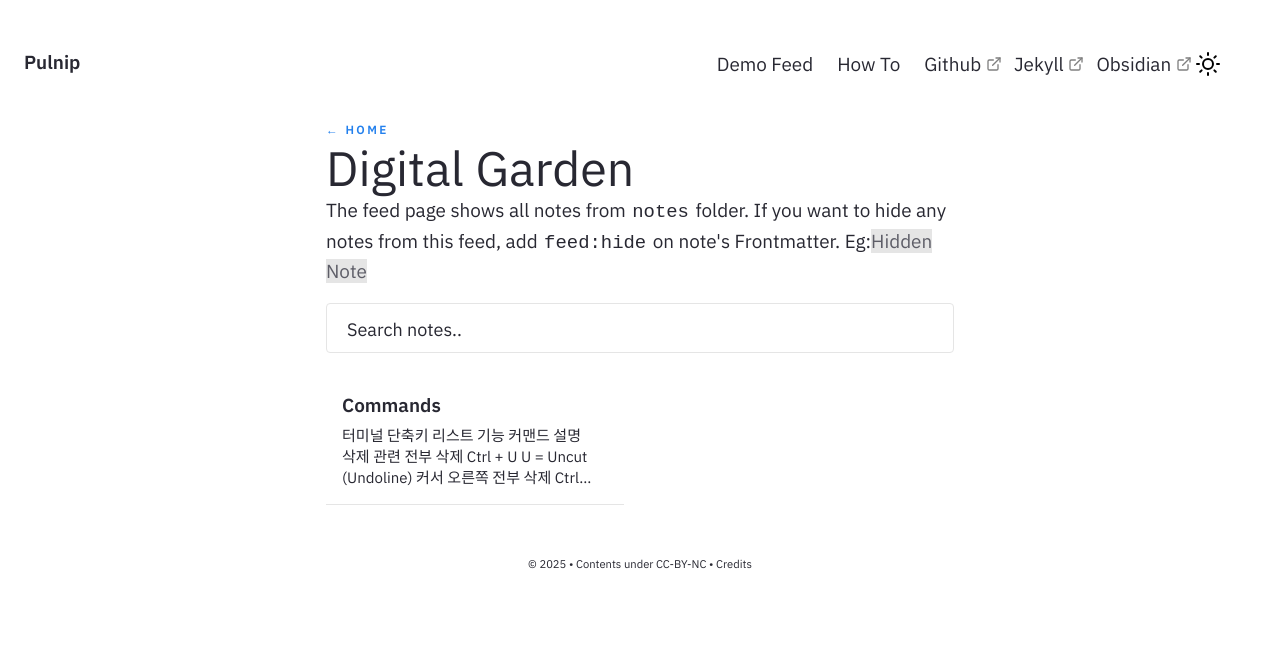
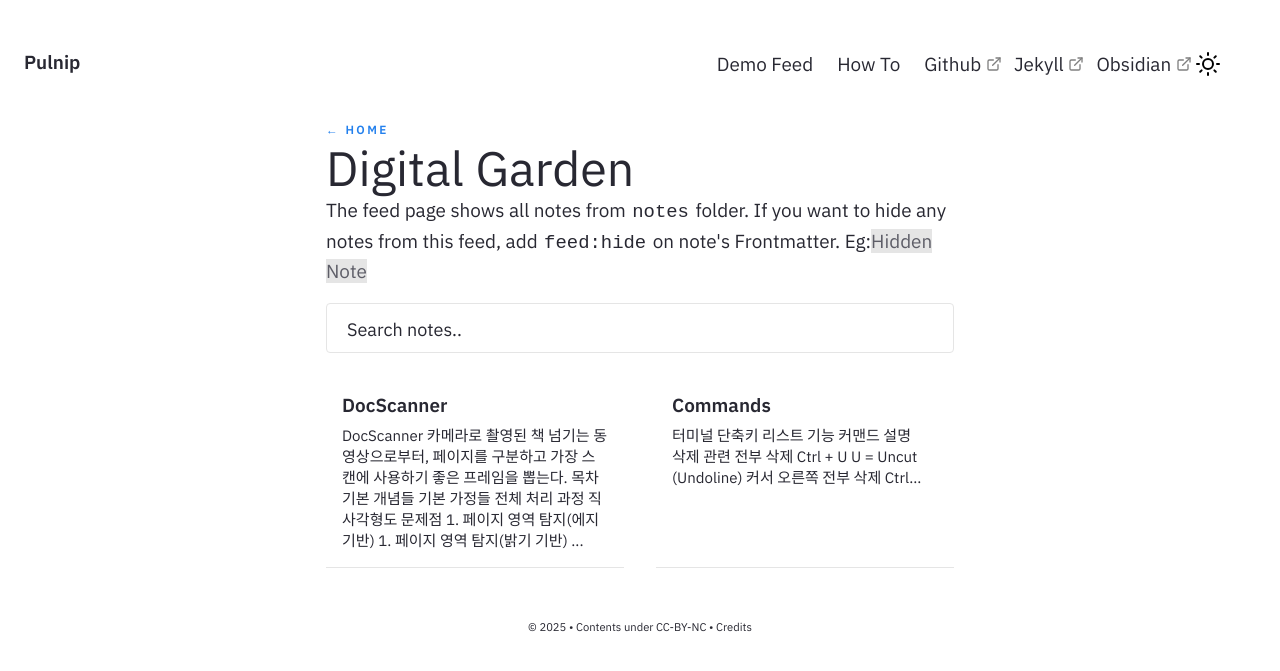
Before and after one commit to pulnip/pulnip.github.io, a Jekyll site: the page built from pages/notes.md, in a window 1280 px wide. Shown: the top 671 px of the page. Built offline with Jekyll 4.4.1, drawn with Linux system fonts in a browser that asks for light colours; part of the change alters nothing that is shown.

Commit message:
add DocScanner manual

```diff
--- a/_config.yml
+++ b/_config.yml
@@ -109,6 +109,7 @@ exclude:
   - Gemfile
   - Gemfile.
   - _notes/.obsidian/
+  - _notes/정리할 거
 #   - .sass-cache/
 #   - .jekyll-cache/
 #   - gemfiles/
--- a/_layouts/Post.html
+++ b/_layouts/Post.html
@@ -65,6 +65,9 @@
     <![endif]-->
     <!--<link href="/assets/css/prism.css" rel="stylesheet" />-->
     <link rel="alternate" type="application/rss+xml" href="{{ site.url }}/feed.xml">
+
+    <script src="https://cdn.jsdelivr.net/npm/mermaid/dist/mermaid.min.js"></script>
+    <script>mermaid.initialize({startOnLoad:true});</script>
 </head>
 
 <body>
--- /dev/null
+++ b/_notes/DocScanner/DocScanner.md
@@ -0,0 +1,257 @@
+---
+title: DocScanner
+feed: show
+date: 2025-06-19
+format: post
+permalink: /docscanner
+---
+
+## DocScanner
+
+카메라로 촬영된 책 넘기는 동영상으로부터,
+
+1. 페이지를 구분하고
+2. 가장 스캔에 사용하기 좋은 프레임을 뽑는다.
+
+## 목차
+
+- [기본 개념들](#기본-개념들)
+- [기본 가정들](#기본-가정들)
+- [전체 처리 과정](#전체-처리-과정)
+    - [직사각형도 문제점](#직사각형도-특징의-주요-문제점들)
+- [1. 페이지 영역 탐지(에지 기반)](#1-가-페이지-영역-탐지에지-기반)
+- [1. 페이지 영역 탐지(밝기 기반)](#1-나-페이지-영역-탐지밝기-기반)
+    - [문제점](#1-나의-주요-문제점)
+- [2. 직사각형도 추출](#2-직사각형도-추출)
+    - [문제점](#직사각형도-특징의-주요-문제점들)
+- [3. 페이지 블럭 단위 구분](#3-페이지-블럭-별-프레임-구분)
+    - [문제점](#골짜기-특징의-주요-문제점들)
+- [4. 대표 프레임 선택](#4-페이지-블럭-별-대표-프레임-선택)
+    - [문제점](#4의-주요-문제점)
+
+## 기본-개념들
+
+(A) 한 프레임 내의 모든 픽셀은 <ins>페이지 픽셀</ins> $p_i$ 이거나, <ins>배경 픽셀</ins> $b_i$ 이다. (exclusive)
+페이지 픽셀이면서 배경 픽셀인 픽셀은 존재하지 않는다. $\nexists i,p_i=b_i$
+페이지 픽셀이 만드는 영역 $p=\bigcup{p_i}$ 을 <ins>페이지 영역</ins>이라고 한다.
+배경 픽셀이 만드는 영역 $b=\bigcup{b_i}$ 를 <ins>배경 영역</ins>이라고 한다.
+
+(B) 각 프레임은 <ins>펼친 상태</ins> $s_i^{(o)}$이거나, <ins>넘기는 상태</ins> $s_i^{(f)}$이다.
+펼친 것도 넘기는 것도 아닌 상태는 존재하지 않는다. $S = \{s^{(o)}, s^{(f)}\}$
+펼친 상태와 넘기는 상태는 해당 페이지를 넘긴 정도에 따라 결정된다. $P(s_i^{(o)})+P(s_i^{(f)})=1$
+또한, 펼친 상태에서 넘기는 상태로, 넘기는 상태에서 펼친 상태로의 전이는 **부드럽게** 일어난다.
+
+![](assets/img/graph.jpg)
+
+(C) 펼친 상태에 있는 프레임과 그 인근 프레임을 <ins>페이지 블럭</ins>이라고 한다.
+모든 프레임은 페이지 블럭들 중 하나에 그리고 하나에만 속한다.
+
+---
+
+## 기본 가정들
+
+(가) 동영상의 각 프레임마다 스캔 대상이 되는 책이 존재하며, 단 하나이다.
+(나). 동영상 내에서 책을 넘기는 모션만 있다.
+	책 자체를 이동시키는 모션 등은 없다.
+(다). 동영상은 바닥에 수직하게 책을 향하여 촬영된다.
+	즉, 어떤 프레임이 *펼친 상태*에 있으면, 해당 프레임 내 *페이지 영역의 모양*은 <ins>직사각형</ins>이다.
+(라). 페이지를 넘기는 속도는 일정하며, fps이하이다.
+	즉. 페이지를 넘기는 속도는 정규분포를 따른다.
+
+(라). 한 프레임 내의 정보(에지, 색공간)만으로 페이지 픽셀과 배경 픽셀을 구분할 수 있다.
+	한 프레임 내의 정보만으로 페이지 영역의 모양을 알 수 있다.
+(마). (라)가 성립하지 않을 시, 모션이 발생하지 않는 영역이 배경 영역이다.
+
+---
+
+## 전체 처리 과정
+
+{% mermaid %}
+flowchart TD
+	IN(동영상)
+	subgraph 단일 프레임
+		A[페이지 영역 탐지]
+		B[직사각형도 추출]
+	end
+	subgraph 전체 프레임
+		C[페이지 블럭 단위로 구분]
+		D[블럭 별 대표 프레임 결정]
+	end
+	FIN(대표 프레임)
+
+	IN --크기 조절된 프레임--> A --페이지 영역 마스크--> B --> C --구분자--> D --> FIN
+	IN --원본 동영상--> D
+{% endmermaid %}
+
+위의 절차를 통해서 페이지 별 대표 프레임을 얻은 후 실제 스캔은...
+
+- 이미 존재하는 어플리케이션을 이용한다.
+- 알고 있는 페이지 영역 정보를 통해 간단한 homography를 수행한다.
+
+---
+
+## 1-(가). 페이지 영역 탐지(에지 기반)
+
+(실험 실패)
+
+---
+
+## 1-(나). 페이지 영역 탐지(밝기 기반)
+
+(A)+(라)에 의한 추가 가정1: 페이지 영역은 (평균적으로) 배경 영역에 비해 **흰색(밝고, 무채색) 영역**일 것이다.
+
+{% mermaid %}
+flowchart TD
+	IN(프레임)
+	subgraph 직사각형도 추출
+		subgraph 페이지 영역 필터링
+			A[전역 처리]
+			B[지역 처리]
+		end
+		C[직사각형도 계산]
+	end
+	OUT(직사각형도)
+
+	IN --> A --> B --> C --> OUT
+{% endmermaid %}
+
+### 1-(나)의 주요 문제점
+
+<ins>1-(나)-P1. 한 프레임만으로는 페이지 영역-배경 영역 분리 불가능하다.</ins>
+
+예시 상황들
+- **정반사**에 의해, 배경 영역 일부의 밝기가 더 클 수 있다.
+- **그림자**에 의해, 페이지 영역 일부의 밝기가 더 작을 수 있다.
+- **정반사**+**그림자** 두 상황이 같이 나타날 수 있다.
+
+가능한 해결 방법
+- 프레임 차분(frame difference)을 통해 배경 영역을 추출한다.
+
+<ins>1-(나)-P2. 실제 페이지 영역의 채도가 배경에 비해 높다.</ins>
+
+예시 상황들
+- 페이지 안에 그림이 있다.
+- 페이지나 책의 색상이 빨간색(채도가 높은 경우)이나 검은색(밝기가 낮은 경우)등, 흰색이 아니다.
+
+<ins>1-(나)-P3. 실제 페이지 영역의 크기가 영상 내에서 그다지 크지 않다.</ins>
+
+예시 상황들
+- 책 옆에 직사각형 모양의 큰 종이가 있다.
+
+### 1-(나)의 실제 프로세스
+
+<ins>페이지 영역 필터링 과정</ins>
+
+전역 처리
+1. global thresholding: "영상 평균 밝기"의 "50%" 이하
+	평균 밝기에도 한참 못 미치는 픽셀 필터링
+2. (밝기 기준) 픽셀 clustering: k-means clustering
+	k = 밝기 히스토그램 상 "peak" 수 (단, "4"이하)
+3. 평균 밝기가 큰 클러스터를 페이지 영역 후보로 간주한다.
+	(정반사에 의한 밝기 고려, 실제로는 평균 밝기 상위 1, 2를 사용.)
+4. 페이지 영역=1, 배경 영역=0인 마스크 획득.
+
+지역 처리
+1. 형태학적 연산 수행.
+	- 너무 작은 페이지 영역 후보 픽셀 삭제 (∵ 페이지 영역이 아님)
+	- 페이지 영역의 경계 픽셀 스무딩.
+
+---
+
+## 2. 직사각형도 추출
+
+추가 가정2: 추출된 페이지 영역 후보 중, 가장 큰 영역이 실제 페이지 영역일 것이다.
+
+페이지 영역으로부터, 아래의 직사각형도(Rectangularity) 정의에 따라 계산한다.
+$$\text{직사각형도}=\frac{\text{페이지 영역의 넓이}}{\text{영역을 감싸는 가장 작은 직사각형의 넓이}}\space(\le1.0)$$
+
+### 직사각형도 특징의 주요 문제점들
+
+<ins>2-P1. (펼친 상태에서) 직사각형 영역 중 페이지 영역이 가장 크진 않다.</ins>
+<ins>2-P2. (펼친 상태에서) 페이지 영역의 모양이 사실은 직사각형이 아니다.</ins>
+
+예시 상황들
+- 배경에 직사각형의 물체가 있으며, 페이지 영역보다도 크다.
+- 손이나 옷, 혹은 다른 물체에 의해 페이지 영역이 가려졌다.
+- (카메라가 수직이 아니어서) 원근에 의해 사다리꼴 등으로 모양이 왜곡된다.
+
+---
+
+## 3. 페이지 블럭 별 프레임 구분
+
+(다)에 의해, 페이지를 넘기는 것은 곧 펼친 상태의 (직사각형) 모양에 변형을 가하는 것이다.
+따라서, 페이지 블럭 간 경계에서 직사각형도는 골짜기 모양을 이루면서 변화해야한다.
+
+(라)에 의해, (골짜기) 특징 간 시간적 거리가 너무 가까울 경우, 잘못 추출된 것이다.
+
+{% mermaid %}
+graph TD
+	RAW(전체 프레임)
+	IN(직사각형도 시계열)
+	subgraph 프레임 구분
+		A[스무딩]
+		B[골짜기 특징 추출]
+		C[페이지 넘김 시각 추정]
+		D[페이지별 프레임 구분]
+	end
+	OUT(구분된 프레임들)
+
+	IN --> A --> B --> C --> D --> OUT
+	RAW --> D
+{% endmermaid %}
+
+### 골짜기 특징의 주요 문제점들
+
+<ins>3-P1. 시간 축에 대한 특징의 크기가 너무 크고 작거나,
+심지어는 (실제로는 다른 페이지로 구분이 됨에도) 특징이 발견되지 않을 수 있음.</ins>
+
+(추가 설명) 골짜기 모양에 대한 시계열 데이터를 봤을 때
+골짜기의 대략적인 크기를 알 수 있다.
+(이상적 상황에서) 3s~5s에 골짜기 모양이 나타났다면,
+골짜기의 크기는 5s-3s=2s라고 할 수 있다.
+
+실제 예시
+- 사용자가 책을 너무 빠르게 넘김. (특징의 크기 작아지거나 소멸)
+- 사용자가 책을 너무 느리게 넘김. (특징의 크기가 커짐)
+
+가능한 해결 방법
+- (실행 중, 페이지 번호 부여 전) 앱으로 사용자에게 넘기기 적절한 타이밍을 알려준다.
+- (실행 후, 페이지 번호 부여 후) 골짜기 모양이 약할 때의 구분은 사용자에게 맡긴다.
+- (실행 후) 각 페이지 블럭 별 대표 프레임의 유사성을 비교한다.
+	3번 블럭(30~38번 프레임)의 대표 프레임인 34번 프레임은
+	2, 4번 블럭의 대표 프레임과 유사할 가능성이 있다.
+	(2번과 3번 블럭은 사실, 같은 2번 페이지일 수 있으므로)
+
+### 3의 실제 프로세스
+
+입력: 직사각형도 시계열 데이터
+
+<ins>스무딩</ins>
+
+- (시간 축에 대해) 가우시안 커널로 1D 컨볼루션.
+	kernel_size=7, duplicate padding
+
+<ins>골짜기 특징 추출</ins>
+
+- 골짜기 커널로 1D 컨볼루션
+	\[1, 2, 3, -12, 3, 2, 1\], duplicate padding
+- 특징 필터링
+	$ReLU(x-0.2)>0$ (0.2는 실험적)
+
+<ins>페이지 넘김 시각 추정</ins>
+
+- 일정한 chunk를 이루는 특징에 대해, chunk 중간을 페이지 구분 후보로 간주.
+- ((c)-1에 의해) 두 후보 간 거리가, 구분 후보 간 평균 거리의 절반에도 못 미칠 경우 두 후보 병합.
+
+> 참고: 데이터가 *모두 수집된 후*가 아닌,
+> *새로운 프레임이 들어올 때*마다 컨볼루션 수행하도록 변경 가능.
+
+---
+
+## 4. 페이지 블럭 별 대표 프레임 선택
+
+페이지 블럭 내 가운데 프레임을 대표 프레임으로 선택한다.
+
+### 4의 주요 문제점
+
+<ins>4-P1. 너무 단순한데, 이것만으로 충분한가?</ins>
```
Also changed, not shown: assets/img/graph.jpg (added).
